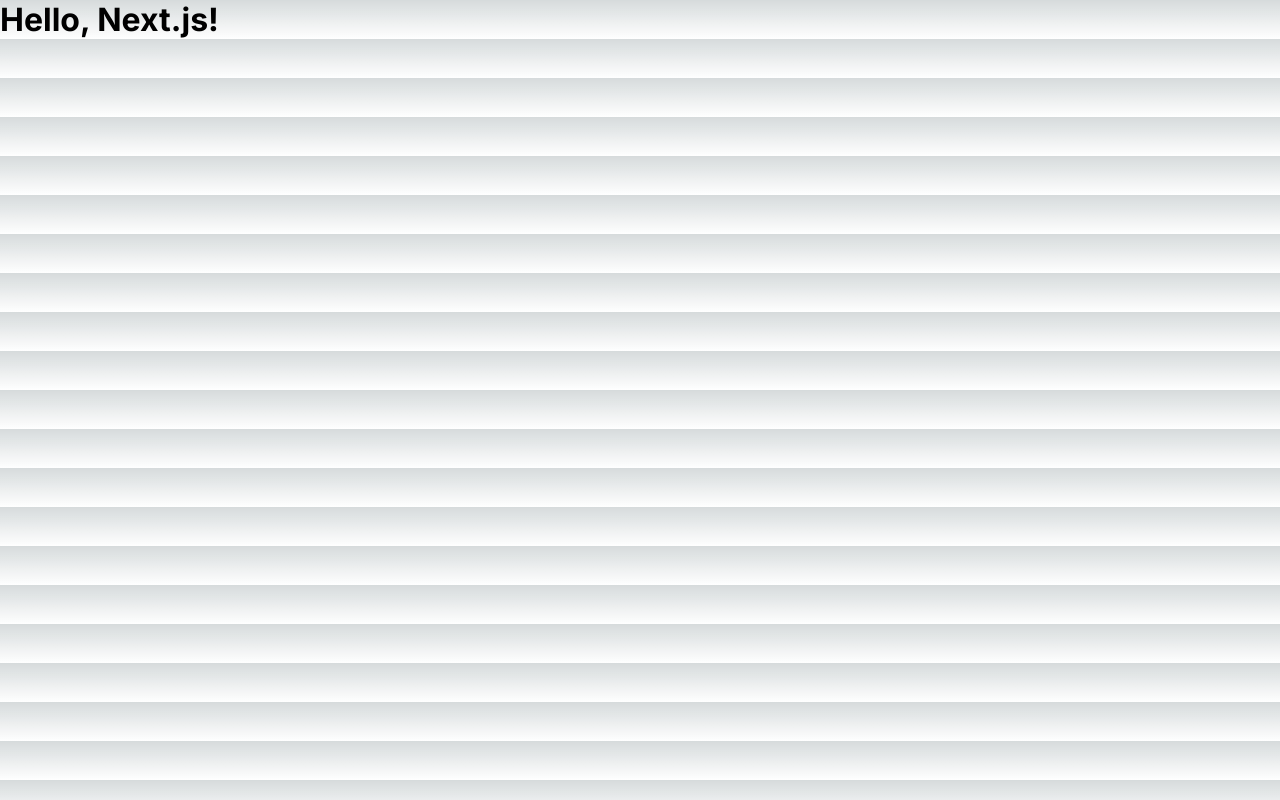
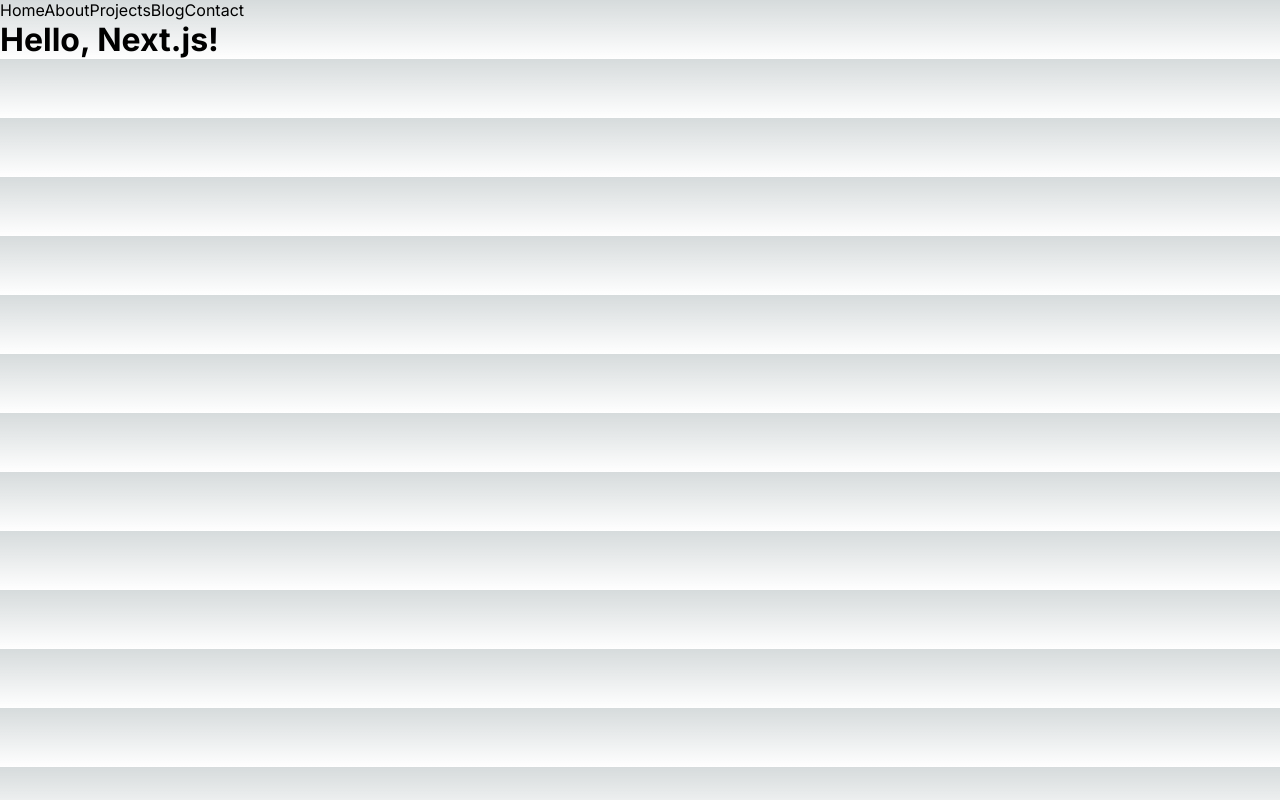
Before and after one commit to jennynguyenoberg/v3, a Next.js app: page / in a window 1280 px wide. Built offline with nearby package versions, Linux system fonts and the light colour scheme.

Commit message:
Add initial content to pages/sections

```diff
--- a/app/about/page.js
+++ b/app/about/page.js
@@ -0,0 +1,5 @@
+import styles from '@/styles/home.module.css'
+
+export default function About() {
+  return <h1 className={styles.home}>About page</h1>
+}
--- a/app/blog/page.js
+++ b/app/blog/page.js
@@ -0,0 +1,5 @@
+import styles from '@/styles/home.module.css'
+
+export default function Blog() {
+  return <h1 className={styles.home}>Blog page</h1>
+}
--- /dev/null
+++ b/app/components/navbar/index.jsx
@@ -0,0 +1,13 @@
+import Link from "next/link";
+
+export default function Navbar() {
+  return (
+    <div>
+      <Link href="/">Home</Link>
+      <Link href="/about">About</Link>
+      <Link href="/projects">Projects</Link>
+      <Link href="/blog">Blog</Link>
+      <Link href="/contact">Contact</Link>
+    </div>
+  );
+}
--- a/app/contact/page.js
+++ b/app/contact/page.js
@@ -0,0 +1,5 @@
+import styles from '@/styles/home.module.css'
+
+export default function Contact() {
+  return <h1 className={styles.home}>Contact page</h1>
+}
--- a/app/layout.js
+++ b/app/layout.js
@@ -1,5 +1,6 @@
 import '../styles/globals.css'
 import { Inter } from 'next/font/google'
+import Navbar from './components/navbar'
 
 const inter = Inter({ subsets: ['latin'] })
 
@@ -11,7 +12,10 @@
 export default function RootLayout({ children }) {
   return (
     <html lang="en">
-      <body className={inter.className}>{children}</body>
+      <body className={inter.className}>
+        <Navbar />
+        {children}
+      </body>
     </html>
   )
 }
--- a/app/projects/page.js
+++ b/app/projects/page.js
@@ -0,0 +1,5 @@
+import styles from '@/styles/home.module.css'
+
+export default function Projects() {
+  return <h1 className={styles.home}>Projects page</h1>
+}
```
Also changed, not shown: app/components/navbar/navbar.module.css (added).
